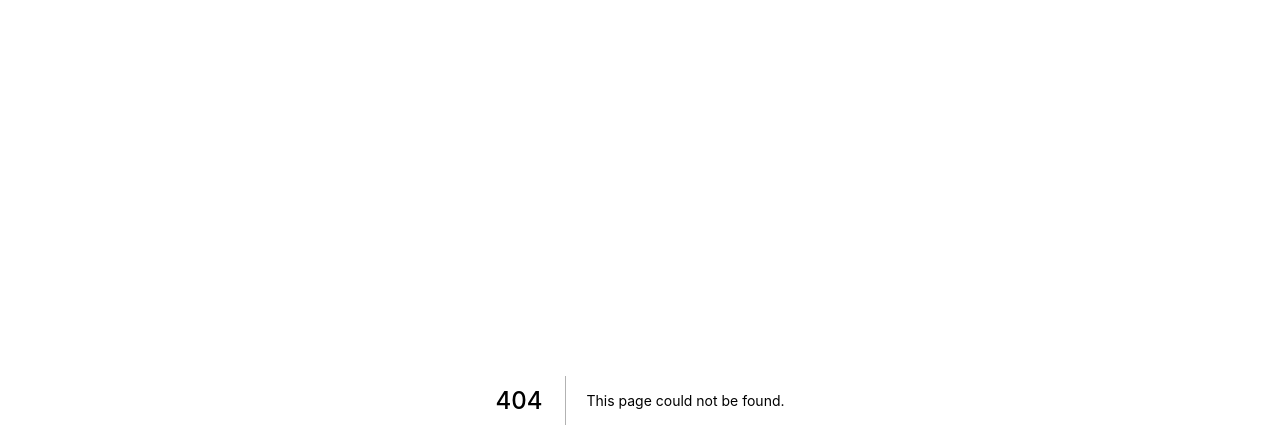
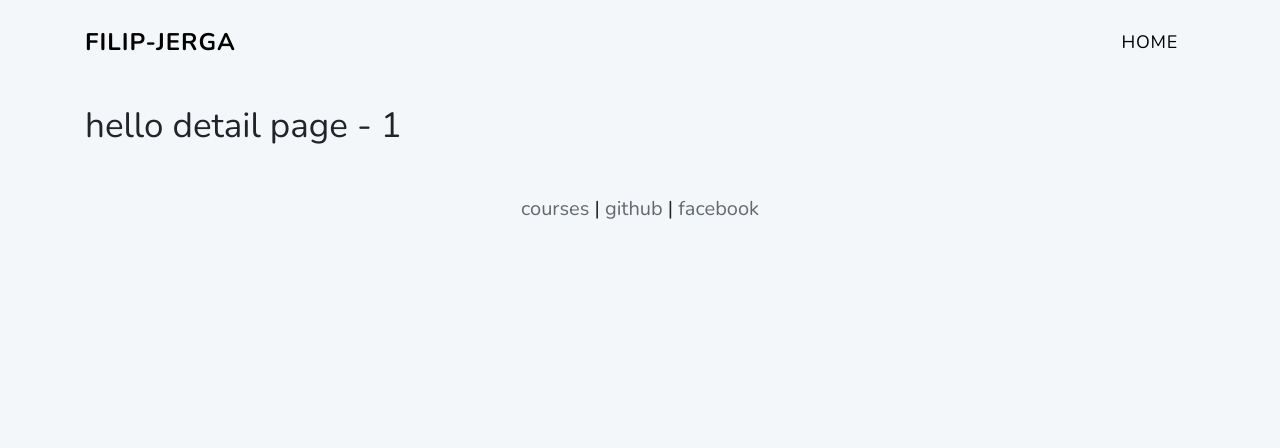
Before and after one commit to yyt9n/Nest.js-Blog, a Next.js app: page /blogs/1 in a window 1280 px wide. Before the commit this address had no page. Shown: the top 448 px of the page. Built offline with nearby package versions, Linux system fonts and the light colour scheme.

Commit message:
Link and detail page

```diff
--- a/components/CardItem.js
+++ b/components/CardItem.js
@@ -1,6 +1,6 @@
 import { Card, Image } from 'react-bootstrap';
 
-const CardItem = ({title, subtitle, date, image, author}) => {
+const CardItem = ({title, subtitle, date, image, author, slug}) => {
     return (
         <Card className={`fj-card`}>
         <div className="card-body-wrapper">
@@ -28,7 +28,7 @@ const CardItem = ({title, subtitle, date, image, author}) => {
             <Card.Text>{subtitle}</Card.Text>
           </Card.Body>
         </div>
-        <a className="card-button">
+        <a href={`/blogs/${slug}`} className="card-button">
           Read More
         </a>
       </Card>
--- /dev/null
+++ b/pages/blogs/[slug].js
@@ -0,0 +1,13 @@
+import PageLayout from 'components/PageLayout';
+import { useRouter } from 'next/router';
+
+const BlogDetail = () => {
+    const { query } = useRouter();
+    return (
+        <PageLayout>
+            <h1>hello detail page - {query?.slug}</h1>
+        </PageLayout>
+    )
+}
+
+export default BlogDetail;
--- a/pages/index.js
+++ b/pages/index.js
@@ -9,7 +9,7 @@ import { getAllBlogs } from 'lib/api';
 import { BLOCKED_PAGES } from 'next/dist/shared/lib/constants';
 
 export default function Home({blogs}) {
-  debugger
+  // debugger
   return (
     <PageLayout>
         <AuthorIntro/>
@@ -27,6 +27,7 @@ export default function Home({blogs}) {
                 subtitle={blog.subtitle}
                 date={blog.date}
                 image={blog.coverImage}
+                slug={blog.slug}
               />
             </Col>
             )
```
